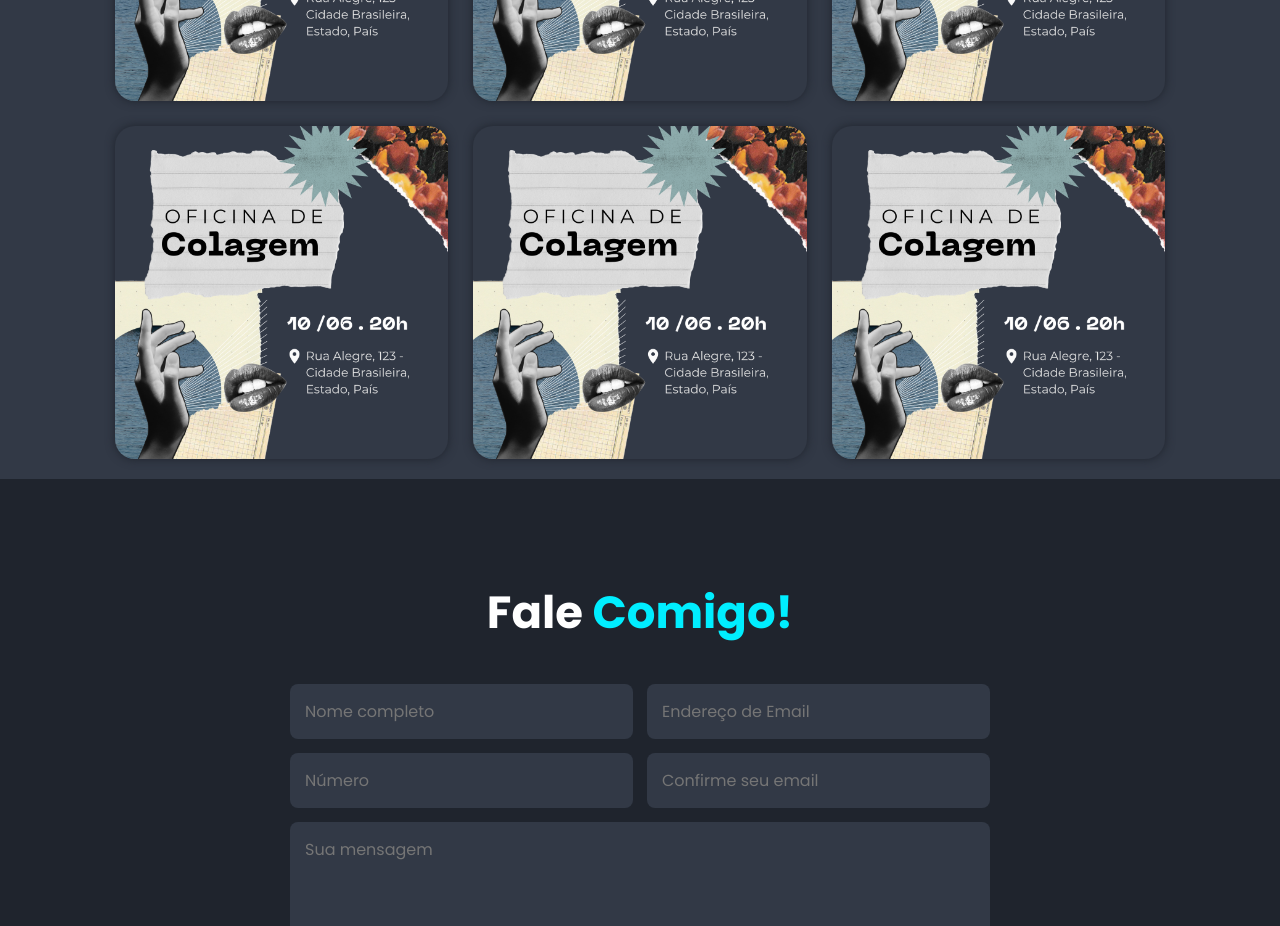
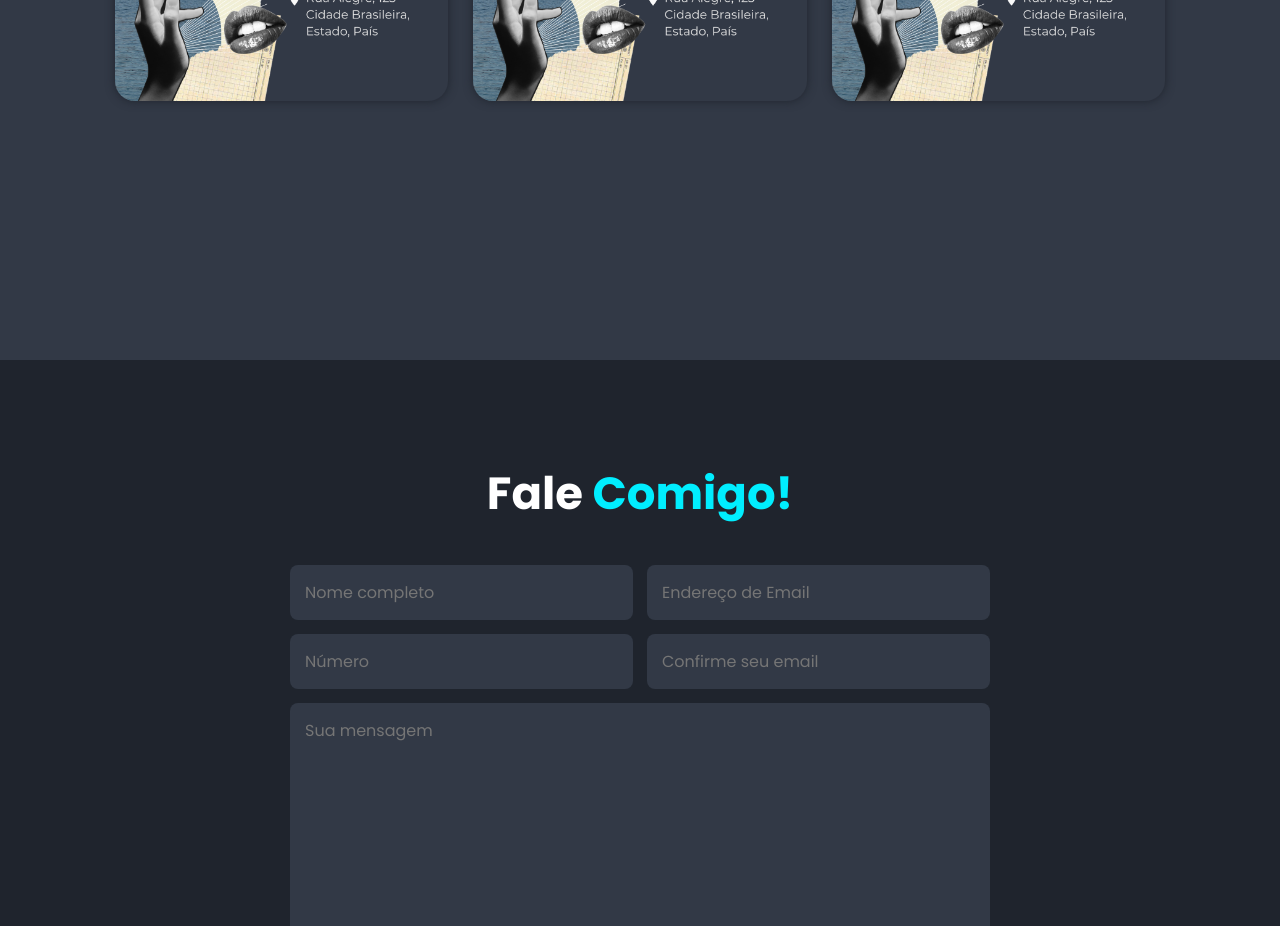
Before and after one commit to victorugo16/MyPortfolio, a plain HTML site: page index.html in a window 1280 px wide. Shown: the part 2840-3766 px from the top of the page. Drawn offline with nearby package versions, Linux system fonts and the light colour scheme.

Commit message:
Add files via upload

```diff
--- a/index.html
+++ b/index.html
@@ -111,11 +111,10 @@
             <div class="portfolio-box">
                 <img src="imgteste.png" alt="">
                 <div class="portfolio-layer">
-                    <h4>Web Design</h4>
-                    <p>Lorem ipsum dolor sit, amet consectetur adipisicing elit.
-                         Voluptatum, nostrum.
+                    <h4>Calculadora</h4>
+                    <p>Projeto realizado com html, css e Javascript básico!
                     </p>
-                    <a href="#"><i class='bx bx-link-external' ></i></a>
+                    <a href="https://calculator-js-gilt-nu.vercel.app/" target="_blank"><i class='bx bx-link-external' ></i></a>
                 </div>
             </div>
 
@@ -141,7 +140,7 @@
                 </div>
             </div>
 
-            <div class="portfolio-box">
+            <!-- <div class="portfolio-box">
                 <img src="imgteste.png" alt="">
                 <div class="portfolio-layer">
                     <h4>Web Design</h4>
@@ -150,9 +149,9 @@
                     </p>
                     <a href="#"><i class='bx bx-link-external' ></i></a>
                 </div>
-            </div>
+            </div> -->
 
-            <div class="portfolio-box">
+           <!--<div class="portfolio-box">
                 <img src="imgteste.png" alt="">
                 <div class="portfolio-layer">
                     <h4>Web Design</h4>
@@ -161,9 +160,9 @@
                     </p>
                     <a href="#"><i class='bx bx-link-external' ></i></a>
                 </div>
-            </div>
+            </div> -->
 
-            <div class="portfolio-box">
+           <!-- <div class="portfolio-box">
                 <img src="imgteste.png" alt="">
                 <div class="portfolio-layer">
                     <h4>Web Design</h4>
@@ -172,7 +171,7 @@
                     </p>
                     <a href="#"><i class='bx bx-link-external' ></i></a>
                 </div>
-            </div>
+            </div> -->
         </div>
     </section>
 
```
